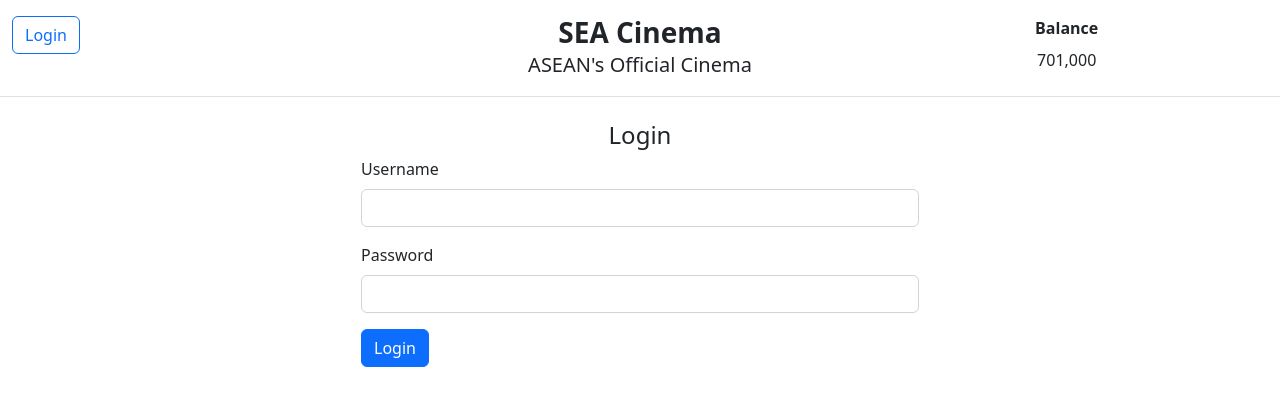
After one commit to RussianMartabak/sea-cinema, a Django app: page /login in a window 1280 px wide. The commit adds this page. Shown: the top 406 px of the page. Run offline with Django 4.2, Linux system fonts and the light colour scheme; data comes from the database, SQL or seed files in the repository; both versions use the stored data as it was after the commit.

Commit message:
added login functionality

```diff
--- a/src/sea_cinema/urls.py
+++ b/src/sea_cinema/urls.py
@@ -25,6 +25,7 @@ from pages.views import get_booking
 from pages.views import post_booking
 from pages.views import payment
 from pages.views import refund
+from users.views import login_user
 
 urlpatterns = [
     path('admin/', admin.site.urls),
@@ -36,5 +37,6 @@ urlpatterns = [
     path("booking/<int:movie_id>", get_booking, name="booking"),
     path("booking", post_booking),
     path("payment", payment),
-    path("refund", refund)
+    path("refund", refund),
+    path("login", login_user, name="login")
 ]
--- a/src/templates/base.html
+++ b/src/templates/base.html
@@ -14,7 +14,7 @@
     <div class="container-fluid pt-3 border-bottom">
         <div class="row justify-content-between">
             <div class="col">
-
+                <a href="/login" class="btn btn-outline-primary">Login</a>
             </div>
             <div class="col inv-link" id="home" >
                 <h3 class="text-center fw-bold mb-0">SEA Cinema</h2>
--- /dev/null
+++ b/src/templates/login.html
@@ -0,0 +1,30 @@
+{% extends "base.html" %}
+
+{% block content %}
+{% if messages %}
+    {% for message in messages %}
+    <p class="text-center mt-3">{{message}}</p>
+    {% endfor %}
+{% endif %}
+<h4 class="text-center mt-4">Login</h4>
+<div class="container d-flex justify-content-center">
+    <div class="w-50">
+        <form action="/login" method="POST">
+            {% csrf_token %}
+            <div class="mb-3">
+              <label for="usernameInput" class="form-label">Username</label>
+              <input name="username" type="text" class="form-control" id="usernameInput" required>
+
+            </div>
+            <div class="mb-3">
+              <label for="passwordInput" class="form-label">Password</label>
+              <input type="password" class="form-control" id="passwordInput" name="password" required>
+            </div>
+            <button type="submit" class="btn btn-primary">Login</button>
+          </form>
+    </div>
+</div>
+
+
+
+{% endblock %}
--- a/src/users/views.py
+++ b/src/users/views.py
@@ -1,3 +1,29 @@
 from django.shortcuts import render
+from data.models import Fund
+from django.contrib.auth import authenticate, login
+from django.http import HttpResponseRedirect
+from django.contrib import messages
 
 # Create your views here.
+def login_user(request):
+    balance = getBalance()
+    if request.method == "GET":
+        return render(request, "login.html", {
+            "fund" : format(balance, ',')
+        })
+    elif request.method == "POST":
+        username = request.POST["username"]
+        password = request.POST["password"]
+        user = authenticate(request, username=username, password=password)
+        if user is not None:
+            login(request, user)
+            return HttpResponseRedirect("/")
+        else:
+            messages.error(request, "Incorrect username or password. I won't tell you which because I'm lazy lol")
+            return render(request, "login.html", {
+                "fund" : format(balance, ',')
+            })
+
+
+def getBalance():
+    return Fund.objects.get(pk=1).current_fund
```
Also changed, not shown: src/db.sqlite3.
